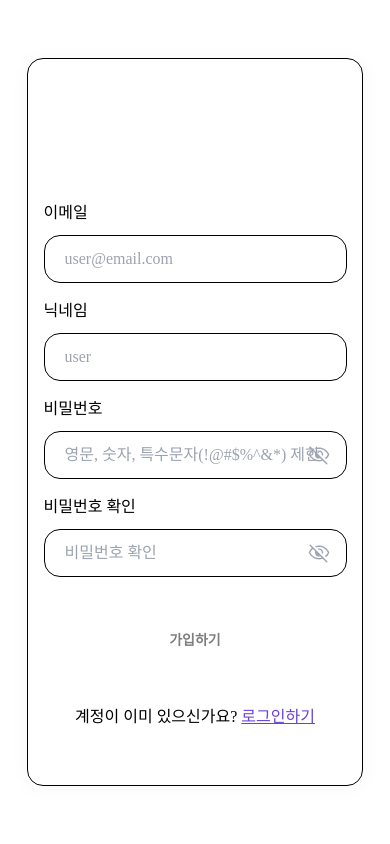
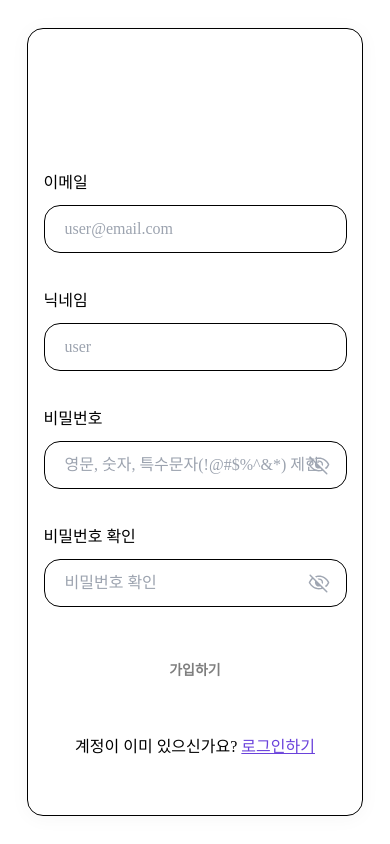
Before and after one commit to summerDev96/WHYNE_FE, a Next.js app: page /signup in a window 390 px wide. Built offline with nearby package versions, Linux system fonts and the light colour scheme; no server answers; a web font is replaced by a local one.

Commit message:
fix: 모바일 크기에서 gap 오류 수정

```diff
--- a/src/pages/signin/index.tsx
+++ b/src/pages/signin/index.tsx
@@ -101,7 +101,7 @@ const SignIn = () => {
       {/* 폼 시작 */}
       <FormProvider {...methods}>
         <form onSubmit={handleSubmit(handleOnClickLogin)}>
-          <div className='flex flex-col items-center gap-4 md:gap-9'>
+          <div className='flex flex-col items-center gap-9 md:gap-9'>
             {/* 이메일 */}
             <div className='flex flex-col gap-2.5'>
               <label htmlFor='email'>이메일</label>
--- a/src/pages/signup/index.tsx
+++ b/src/pages/signup/index.tsx
@@ -131,7 +131,7 @@ const Signup = () => {
       {/* 폼 시작 */}
       <FormProvider {...methods}>
         <form onSubmit={handleSubmit(handleOnClickSignup)}>
-          <div className='flex flex-col items-center gap-4 md:gap-9'>
+          <div className='flex flex-col items-center gap-9 md:gap-9'>
             {/* 이메일 */}
             <div className='flex flex-col gap-2.5'>
               <label htmlFor='email'>이메일</label>
```
